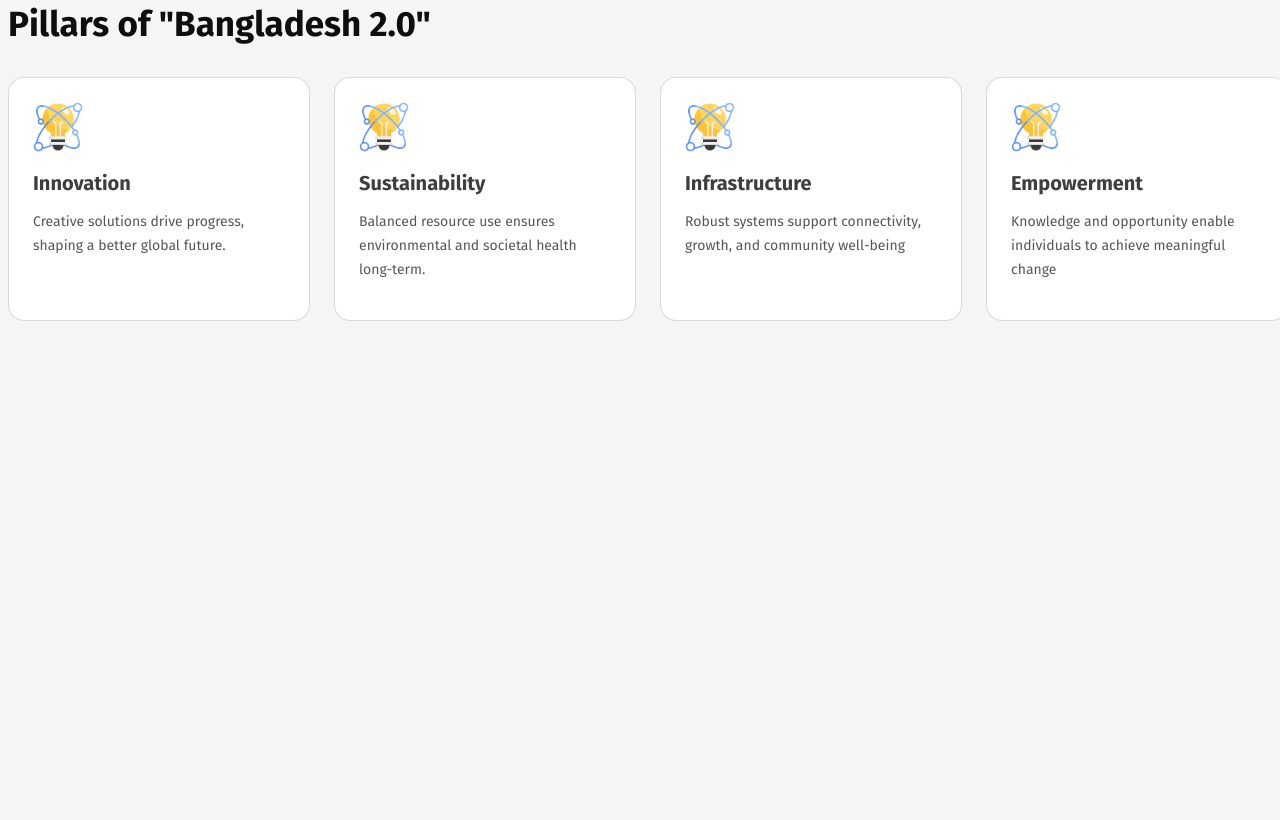
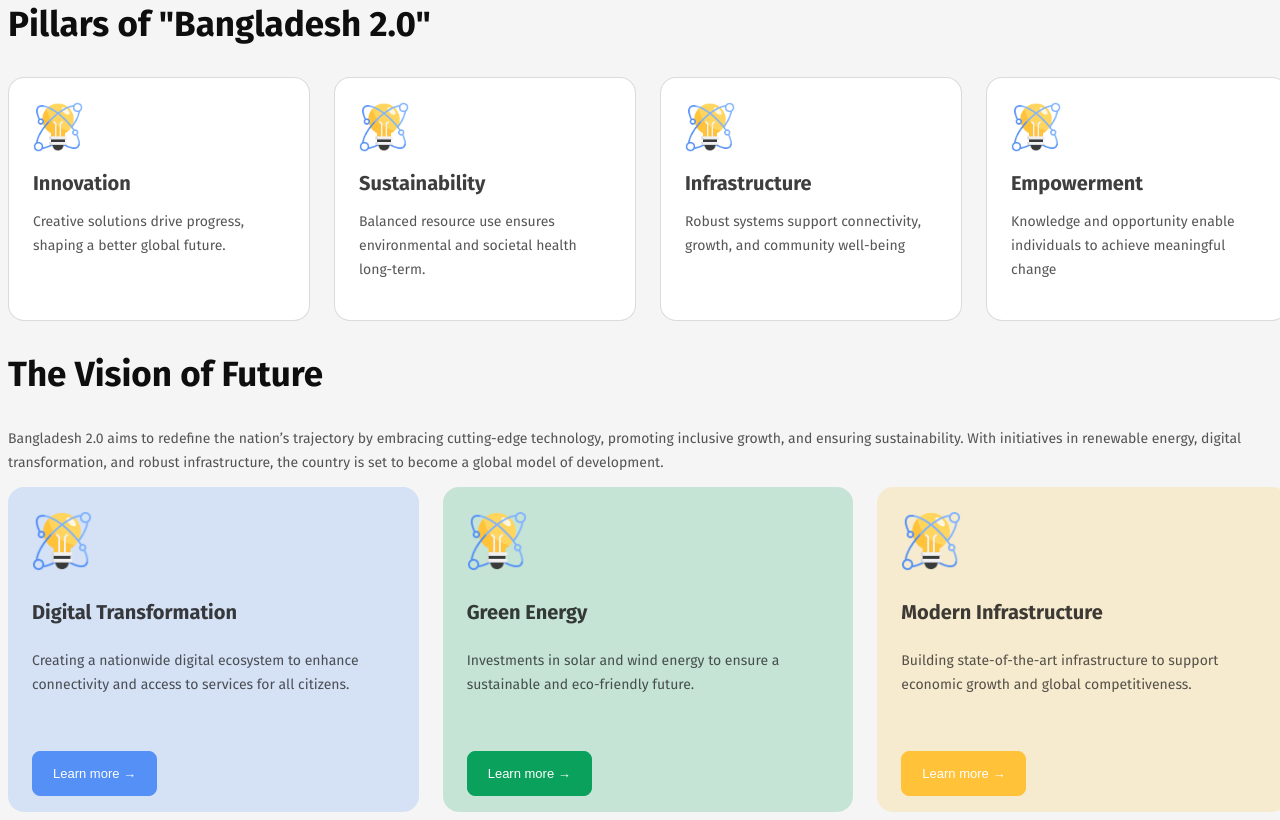
Before and after one commit to ebny-buniad/assignment-1, a plain HTML site: page index.html in a window 1280 px wide. Shown: the part 714-1534 px from the top of the page. Before the commit the page ends 1043 px from the top, so only its background shows below. Drawn offline with Linux system fonts and the light colour scheme.

Commit message:
added vision of future

```diff
--- a/assets/styles/style.css
+++ b/assets/styles/style.css
@@ -141,4 +141,96 @@ nav {
     line-height: 24px;
 }
 
+
+/* The vision of future styles */
+
+.vision-future-content {
+    color: rgba(14, 14, 14, 0.7);
+    font-size: 14px;
+    font-weight: 400;
+    line-height: 24px;
+    letter-spacing: 0%;
+    text-align: left;
+    margin: 12px 0px;
+}
+
+.vision-of-future-cards {
+    display: flex;
+    justify-content: space-between;
+}
+
+.future-cards {
+    width: 410.67px;
+    height: 325px;
+    box-sizing: border-box;
+    border-radius: 16px;
+    padding: 24px;
+}
+
+.future-cards>img {
+    width: 60px;
+}
+
+.future-cards>h6 {
+    margin: 25px 0;
+    color: rgba(14, 14, 14, 0.8);
+    font-size: 20px;
+    font-weight: 700;
+}
+
+.future-cards>p {
+    color: rgba(14, 14, 14, 0.7);
+    font-size: 14px;
+    font-weight: 400;
+    line-height: 24px;
+}
+
+.future-cards>button {
+    border-radius: 8px;
+    margin-top: 40px;
+    padding: 12px 20px;
+    color: rgb(255, 255, 255);
+    font-size: 13px;
+    font-weight: 400;
+    line-height: 19px;
+    letter-spacing: 0%;
+    text-align: left;
+    transition: .3s;
+}
+
+.btn-1 {
+    background: rgb(84, 144, 245);
+    border: 1px solid rgb(84, 144, 245);
+}
+
+.btn-2 {
+    background: rgb(9, 161, 92);
+    border: 1px solid rgb(9, 161, 92);
+}
+
+.btn-3 {
+    background: rgb(255, 194, 57);
+    border: 1px solid rgb(255, 194, 57);
+}
+
+.btn-1:hover, .btn-2:hover, .btn-3:hover{
+    background: transparent;
+    color: black;
+    cursor: pointer;
+}
+
+
+
+.future-cards-1 {
+    background: rgba(84, 144, 245, 0.2);
+}
+
+.future-cards-2 {
+    background-color: rgb(198, 228, 214);
+}
+
+.future-cards-3 {
+    background-color: rgb(247, 235, 207);
+}
+
 /* ************** Main Styles End ************** */
--- a/index.html
+++ b/index.html
@@ -67,10 +67,45 @@
             </div>
         </section>
 
+        <!-- Bangladesh pillars section end -->
+
+        <!-- Vision of future section start -->
+
+        <section>
+            <h2 class="section-title">The Vision of Future</h2>
+            <p class="vision-future-content">Bangladesh 2.0 aims to redefine the nation’s trajectory by embracing
+                cutting-edge technology, promoting
+                inclusive growth, and ensuring sustainability. With initiatives in renewable energy, digital
+                transformation, and robust infrastructure, the country is set to become a global model of development.
+            </p>
+
+            <div class="vision-of-future-cards">
+                <div class="future-cards future-cards-1">
+                    <img src="assets/images/card-icon.png" alt="">
+                    <h6>Digital Transformation</h6>
+                    <p>Creating a nationwide digital ecosystem to enhance connectivity and access to services for all
+                        citizens.</p>
+                    <button class="btn-1">Learn more →</button>
+                </div>
+                <div class="future-cards future-cards-2">
+                    <img src="assets/images/card-icon.png" alt="">
+                    <h6>Green Energy</h6>
+                    <p>Investments in solar and wind energy to ensure a sustainable and eco-friendly future.</p>
+                    <button class="btn-2">Learn more →</button>
+                </div>
+                <div class="future-cards future-cards-3">
+                    <img src="assets/images/card-icon.png" alt="">
+                    <h6>Modern Infrastructure</h6>
+                    <p>Building state-of-the-art infrastructure to support economic growth and global competitiveness.
+                    </p>
+                    <button class="btn-3">Learn more →</button>
+                </div>
+            </div>
+        </section>
+
+        <!-- Vision of future section end -->
 
 
-
-        <!-- Bangladesh pillars section end -->
     </main>
     <footer>
 
```
